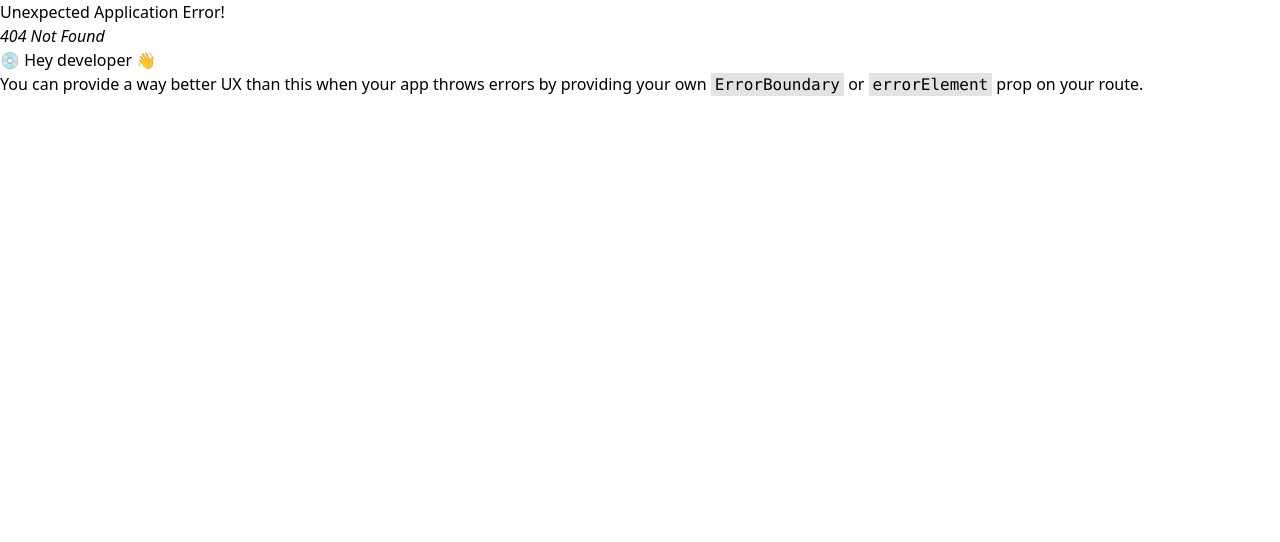
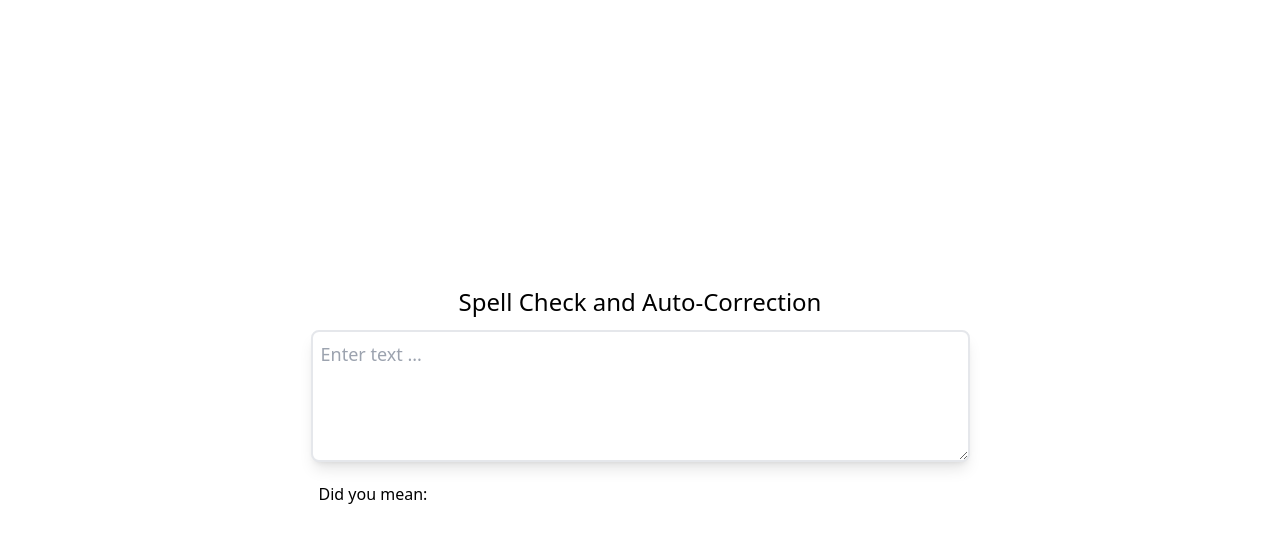
Before and after one commit to aravindankathi01/FDT-INTV-REFRESHER-TAKEHOMES, a React (Create React App) app: page /spellcheck in a window 1280 px wide. Before the commit this address had no page. Shown: the top 542 px of the page. Built offline with nearby package versions, Linux system fonts and the light colour scheme.

Commit message:
Both spellCheck and Dictionary are done

```diff
--- /dev/null
+++ b/src/Components/Dictionary.js
@@ -0,0 +1,41 @@
+import React, { useState } from "react";
+
+const DICT = {
+  react: "A JavaScript library to build user interfaces",
+};
+
+const Dictionary = () => {
+  const [searchValue, setSearchValue] = useState("");
+  const [def, setDef] = useState("");
+  function handleSubmit(e) {
+    e.preventDefault();
+    if (DICT[searchValue.toLowerCase()]) {
+      setDef(DICT[searchValue.toLowerCase()]);
+    } else {
+      setDef("not found");
+    }
+  }
+  return (
+    <div className='flex flex-col items-center justify-center gap-3 h-screen w-fit mx-auto'>
+      <h1 className='text-xl font-bold'> Dictionary App</h1>
+      <form
+        className='flex gap-1 w-full justify-between'
+        onSubmit={handleSubmit}>
+        <input
+          className='border-2 border-black rounded-lg p-1'
+          type='text'
+          value={searchValue}
+          placeholder='Search'
+          name='search'
+          onChange={(e) => setSearchValue(e.target.value)}></input>
+        <button className='border-2 border-black bg-slate-100 p-1 rounded-md font-medium'>
+          submit
+        </button>
+      </form>
+      <h1 className='text-start w-full font-semibold text-lg'>Definition</h1>
+      <p className='font-medium w-full text-start'>{def}</p>
+    </div>
+  );
+};
+
+export default Dictionary;
--- a/src/Components/HomePage.js
+++ b/src/Components/HomePage.js
@@ -12,6 +12,8 @@ const HomePage = () => {
         <Link to='/form'>Full Name Display</Link>
         <Link to='/dropdown'>Location Selector App</Link>
         <Link to='/calculator'>React Calculator</Link>
+        <Link to='/spellcheck'>Spell Check and Auto-Correction</Link>
+        <Link to='/dictionary'>Dictionary Application</Link>
       </div>
     </div>
   );
--- /dev/null
+++ b/src/Components/SpellCheck.js
@@ -0,0 +1,49 @@
+import React, { useState } from "react";
+
+const spellCheck = {
+  teh: "the",
+  at: "an",
+  Symol: "symbol",
+};
+
+const SpellCheck = () => {
+  const [text, setText] = useState("");
+  const [suggestedText, setSuggestedText] = useState("");
+
+  function handleChange(e) {
+    setText(e.target.value);
+    const str = e.target.value;
+    let l = str.split(" ");
+    const suggested = l.map((word) => {
+      if (spellCheck[word]) {
+        return spellCheck[word];
+      } else {
+        return "";
+      }
+    });
+    console.log(suggested);
+    setSuggestedText(suggested.join(" "));
+  }
+  return (
+    <>
+      <div className='flex flex-col items-center justify-center gap-3 h-screen w-fit mx-auto'>
+        <h1 className='text-2xl font-medium'>
+          Spell Check and Auto-Correction
+        </h1>
+        <textarea
+          className='border-2 rounded-lg shadow-lg p-2 text-lg font-normal'
+          onChange={handleChange}
+          value={text}
+          rows={4}
+          cols={60}
+          placeholder='Enter text ...'></textarea>
+        <p className='text-start w-full p-2 font-medium'>
+          Did you mean:
+          <span className='text-base font-bold'> {suggestedText}</span>
+        </p>
+      </div>
+    </>
+  );
+};
+
+export default SpellCheck;
```
Also changed, not shown: src/App.js (+10 -0 lines).
